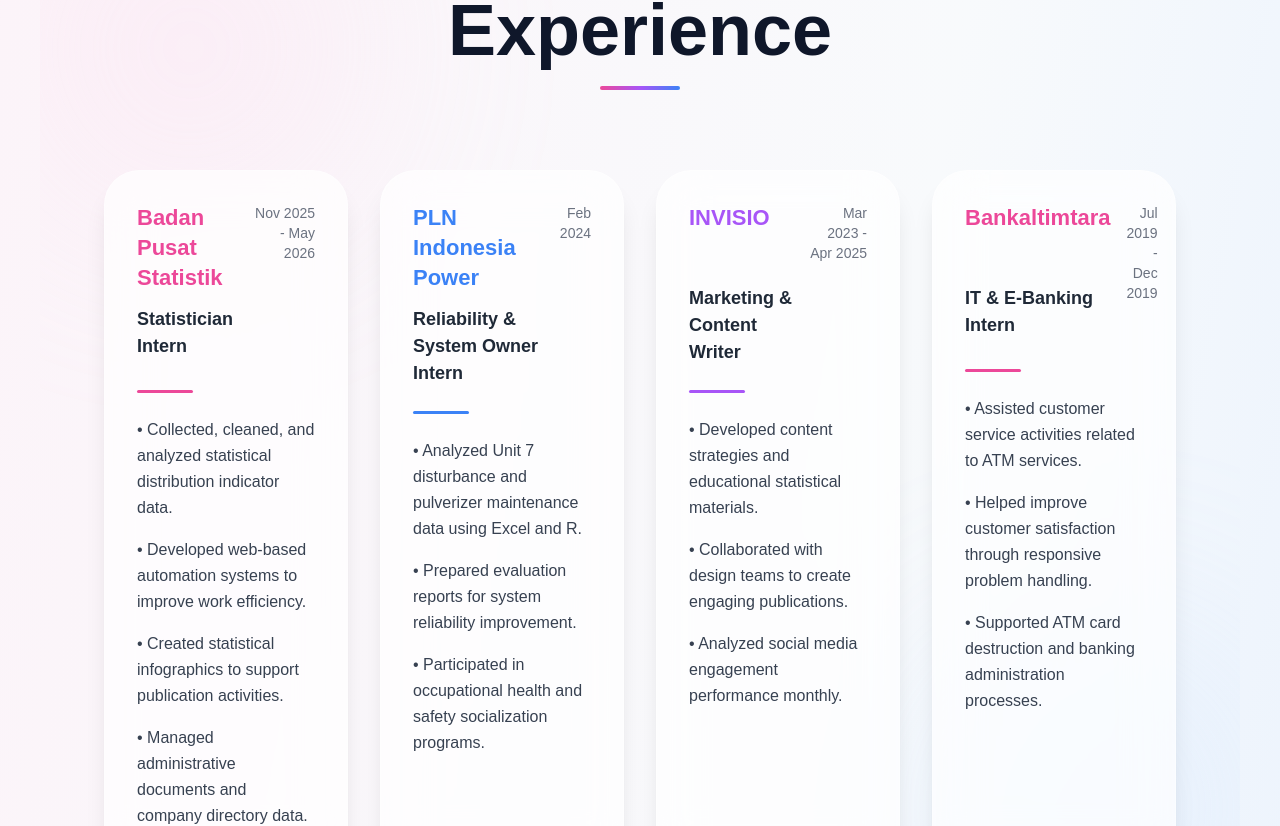
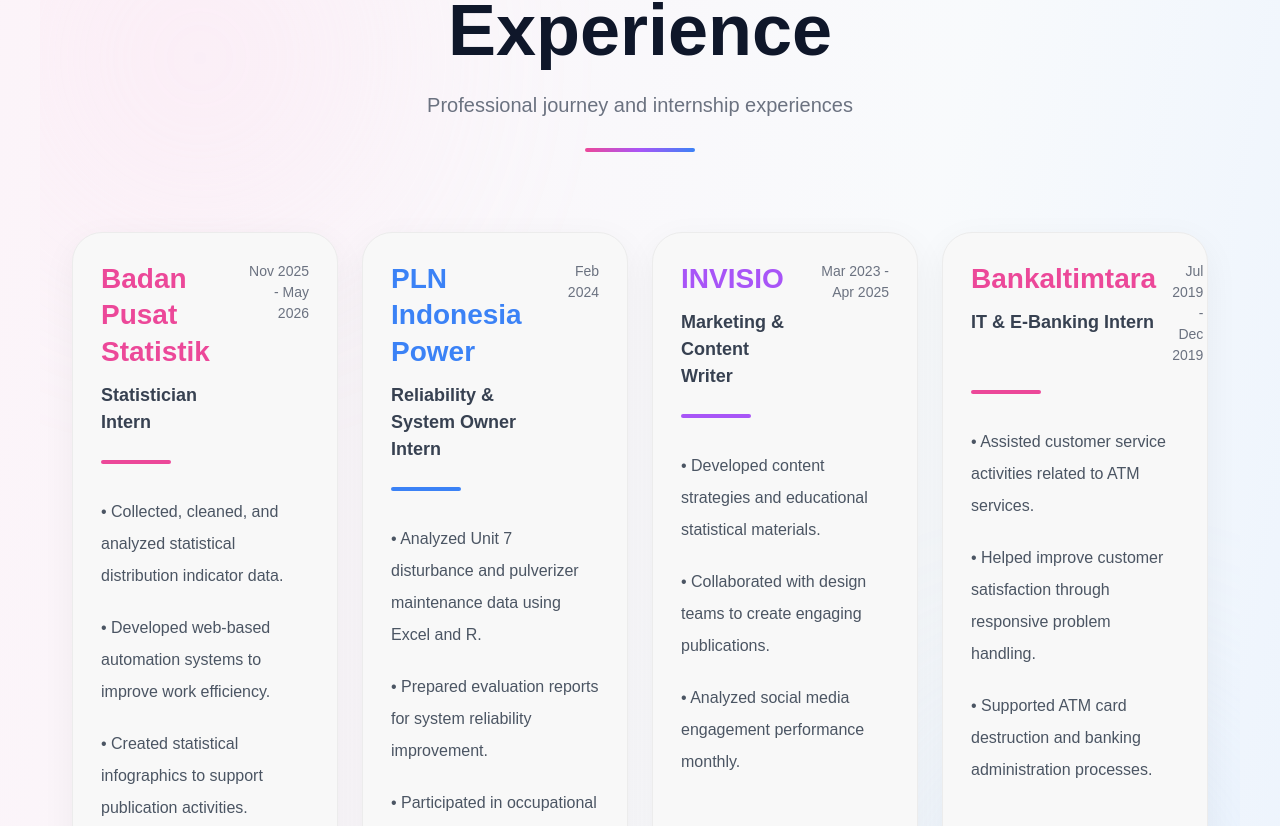
Before and after one commit to lintangntyas/portfolio, a Next.js app: page / in a window 1280 px wide. Shown: the part 1747-2573 px from the top of the page. Built offline with nearby package versions, Linux system fonts and the light colour scheme.

Commit message:
Update page.js

```diff
--- a/app/page.js
+++ b/app/page.js
@@ -278,22 +278,26 @@
       {/* EXPERIENCE */}
       <section
         id="experience"
-        className="min-h-screen px-6 md:px-16 py-24 relative overflow-hidden"
+        className="w-full px-4 md:px-8 py-24 relative overflow-hidden"
       >
 
-        {/* BACKGROUND */}
-        <div className="absolute left-0 top-0 w-[300px] h-[300px] bg-pink-200 blur-[120px] opacity-30 rounded-full"></div>
-
-        <div className="absolute right-0 bottom-0 w-[300px] h-[300px] bg-blue-200 blur-[120px] opacity-30 rounded-full"></div>
+        {/* BLUR */}
+        <div className="absolute left-0 top-0 w-[320px] h-[320px] bg-pink-200 blur-[130px] opacity-30 rounded-full"></div>
+
+        <div className="absolute right-0 bottom-0 w-[320px] h-[320px] bg-blue-200 blur-[130px] opacity-30 rounded-full"></div>
 
         {/* TITLE */}
         <div className="text-center mb-20 relative z-10">
 
-          <h1 className="text-5xl md:text-7xl font-bold text-slate-900">
+          <h1 className="text-[72px] font-black text-[#0f172a] leading-none">
             Experience
           </h1>
 
-          <div className="w-20 h-1 bg-gradient-to-r from-pink-500 via-purple-500 to-blue-500 rounded-full mx-auto mt-5"></div>
+          <p className="text-[#6b7280] mt-6 text-[20px] font-medium">
+            Professional journey and internship experiences
+          </p>
+
+          <div className="w-[110px] h-[4px] bg-gradient-to-r from-pink-500 via-purple-500 to-blue-500 rounded-full mx-auto mt-7"></div>
 
         </div>
 
@@ -304,28 +308,37 @@
             grid-cols-1
             md:grid-cols-2
             xl:grid-cols-4
-            gap-8
-            max-w-7xl
+
+            gap-6
+
+            max-w-[1700px]
             mx-auto
+
             relative
             z-10
-            items-stretch
           "
         >
 
           {/* CARD 1 */}
           <div
             className="
-              bg-white/70
-              backdrop-blur-xl
+              bg-[#f8f8f8]
+
               border
-              border-white/30
-              rounded-[35px]
-              p-8
-              shadow-xl
-              hover:-translate-y-2
-              transition
+              border-[#ececec]
+
+              rounded-[30px]
+
+              px-7
+              pt-7
+              pb-6
+
+              shadow-[0_10px_35px_rgba(0,0,0,0.05)]
+
+              transition-all
               duration-300
+
+              hover:-translate-y-1
 
               min-h-[470px]
 
@@ -337,46 +350,56 @@
 
             <div>
 
+              {/* TOP */}
               <div className="flex items-start justify-between gap-4">
 
                 <div>
 
-                  <h2 className="
-                    text-[22px]
-                    font-bold
-                    text-pink-500
-                    leading-snug
-                    min-h-[70px]
-                  ">
+                  <h2
+                    className="
+                      text-[28px]
+                      font-black
+                      text-pink-500
+                      leading-[1.3]
+                    "
+                  >
                     Badan Pusat Statistik
                   </h2>
 
-                  <p className="
-                    text-[18px]
-                    font-semibold
-                    text-gray-800
-                    mt-3
-                    min-h-[60px]
-                  ">
+                  <p
+                    className="
+                      text-[#374151]
+                      text-[18px]
+                      font-semibold
+                      mt-3
+                    "
+                  >
                     Statistician Intern
                   </p>
 
                 </div>
 
-                <span className="text-sm text-gray-500 text-right">
+                <span className="text-[#6b7280] text-[14px] text-right">
                   Nov 2025 - May 2026
                 </span>
 
               </div>
 
-              <div className="w-14 h-[3px] bg-pink-500 rounded-full my-6"></div>
-
-              <ul className="
-                space-y-4
-                text-gray-700
-                leading-relaxed
-                text-[16px]
-              ">
+              {/* LINE */}
+              <div className="w-[70px] h-[4px] bg-pink-500 rounded-full mt-6 mb-8"></div>
+
+              {/* LIST */}
+              <ul
+                className="
+                  space-y-5
+
+                  text-[#4b5563]
+
+                  text-[16px]
+
+                  leading-[2]
+                "
+              >
 
                 <li>
                   • Collected, cleaned, and analyzed statistical distribution indicator data.
@@ -403,22 +426,15 @@
           {/* CARD 2 */}
           <div
             className="
-              bg-white/70
-              backdrop-blur-xl
-              border
-              border-white/30
-              rounded-[35px]
-              p-8
-              shadow-xl
-              hover:-translate-y-2
-              transition
-              duration-300
-
+              bg-[#f8f8f8]
+              border border-[#ececec]
+              rounded-[30px]
+              px-7 pt-7 pb-6
+              shadow-[0_10px_35px_rgba(0,0,0,0.05)]
+              transition-all duration-300
+              hover:-translate-y-1
               min-h-[470px]
-
-              flex
-              flex-col
-              justify-between
+              flex flex-col justify-between
             "
           >
 
@@ -428,42 +444,25 @@
 
                 <div>
 
-                  <h2 className="
-                    text-[22px]
-                    font-bold
-                    text-blue-500
-                    leading-snug
-                    min-h-[70px]
-                  ">
+                  <h2 className="text-[28px] font-black text-blue-500 leading-[1.3]">
                     PLN Indonesia Power
                   </h2>
 
-                  <p className="
-                    text-[18px]
-                    font-semibold
-                    text-gray-800
-                    mt-3
-                    min-h-[60px]
-                  ">
+                  <p className="text-[#374151] text-[18px] font-semibold mt-3">
                     Reliability & System Owner Intern
                   </p>
 
                 </div>
 
-                <span className="text-sm text-gray-500 text-right">
+                <span className="text-[#6b7280] text-[14px] text-right">
                   Feb 2024
                 </span>
 
               </div>
 
-              <div className="w-14 h-[3px] bg-blue-500 rounded-full my-6"></div>
-
-              <ul className="
-                space-y-4
-                text-gray-700
-                leading-relaxed
-                text-[16px]
-              ">
+              <div className="w-[70px] h-[4px] bg-blue-500 rounded-full mt-6 mb-8"></div>
+
+              <ul className="space-y-5 text-[#4b5563] text-[16px] leading-[2]">
 
                 <li>
                   • Analyzed Unit 7 disturbance and pulverizer maintenance data using Excel and R.
@@ -486,22 +485,15 @@
           {/* CARD 3 */}
           <div
             className="
-              bg-white/70
-              backdrop-blur-xl
-              border
-              border-white/30
-              rounded-[35px]
-              p-8
-              shadow-xl
-              hover:-translate-y-2
-              transition
-              duration-300
-
+              bg-[#f8f8f8]
+              border border-[#ececec]
+              rounded-[30px]
+              px-7 pt-7 pb-6
+              shadow-[0_10px_35px_rgba(0,0,0,0.05)]
+              transition-all duration-300
+              hover:-translate-y-1
               min-h-[470px]
-
-              flex
-              flex-col
-              justify-between
+              flex flex-col justify-between
             "
           >
 
@@ -511,42 +503,25 @@
 
                 <div>
 
-                  <h2 className="
-                    text-[22px]
-                    font-bold
-                    text-purple-500
-                    leading-snug
-                    min-h-[70px]
-                  ">
+                  <h2 className="text-[28px] font-black text-purple-500 leading-[1.3]">
                     INVISIO
                   </h2>
 
-                  <p className="
-                    text-[18px]
-                    font-semibold
-                    text-gray-800
-                    mt-3
-                    min-h-[60px]
-                  ">
+                  <p className="text-[#374151] text-[18px] font-semibold mt-3">
                     Marketing & Content Writer
                   </p>
 
                 </div>
 
-                <span className="text-sm text-gray-500 text-right">
+                <span className="text-[#6b7280] text-[14px] text-right">
                   Mar 2023 - Apr 2025
                 </span>
 
               </div>
 
-              <div className="w-14 h-[3px] bg-purple-500 rounded-full my-6"></div>
-
-              <ul className="
-                space-y-4
-                text-gray-700
-                leading-relaxed
-                text-[16px]
-              ">
+              <div className="w-[70px] h-[4px] bg-purple-500 rounded-full mt-6 mb-8"></div>
+
+              <ul className="space-y-5 text-[#4b5563] text-[16px] leading-[2]">
 
                 <li>
                   • Developed content strategies and educational statistical materials.
@@ -569,22 +544,15 @@
           {/* CARD 4 */}
           <div
             className="
-              bg-white/70
-              backdrop-blur-xl
-              border
-              border-white/30
-              rounded-[35px]
-              p-8
-              shadow-xl
-              hover:-translate-y-2
-              transition
-              duration-300
-
+              bg-[#f8f8f8]
+              border border-[#ececec]
+              rounded-[30px]
+              px-7 pt-7 pb-6
+              shadow-[0_10px_35px_rgba(0,0,0,0.05)]
+              transition-all duration-300
+              hover:-translate-y-1
               min-h-[470px]
-
-              flex
-              flex-col
-              justify-between
+              flex flex-col justify-between
             "
           >
 
@@ -594,42 +562,25 @@
 
                 <div>
 
-                  <h2 className="
-                    text-[22px]
-                    font-bold
-                    text-pink-500
-                    leading-snug
-                    min-h-[70px]
-                  ">
+                  <h2 className="text-[28px] font-black text-pink-500 leading-[1.3]">
                     Bankaltimtara
                   </h2>
 
-                  <p className="
-                    text-[18px]
-                    font-semibold
-                    text-gray-800
-                    mt-3
-                    min-h-[60px]
-                  ">
+                  <p className="text-[#374151] text-[18px] font-semibold mt-3">
                     IT & E-Banking Intern
                   </p>
 
                 </div>
 
-                <span className="text-sm text-gray-500 text-right">
+                <span className="text-[#6b7280] text-[14px] text-right">
                   Jul 2019 - Dec 2019
                 </span>
 
               </div>
 
-              <div className="w-14 h-[3px] bg-pink-500 rounded-full my-6"></div>
-
-              <ul className="
-                space-y-4
-                text-gray-700
-                leading-relaxed
-                text-[16px]
-              ">
+              <div className="w-[70px] h-[4px] bg-pink-500 rounded-full mt-6 mb-8"></div>
+
+              <ul className="space-y-5 text-[#4b5563] text-[16px] leading-[2]">
 
                 <li>
                   • Assisted customer service activities related to ATM services.
```
